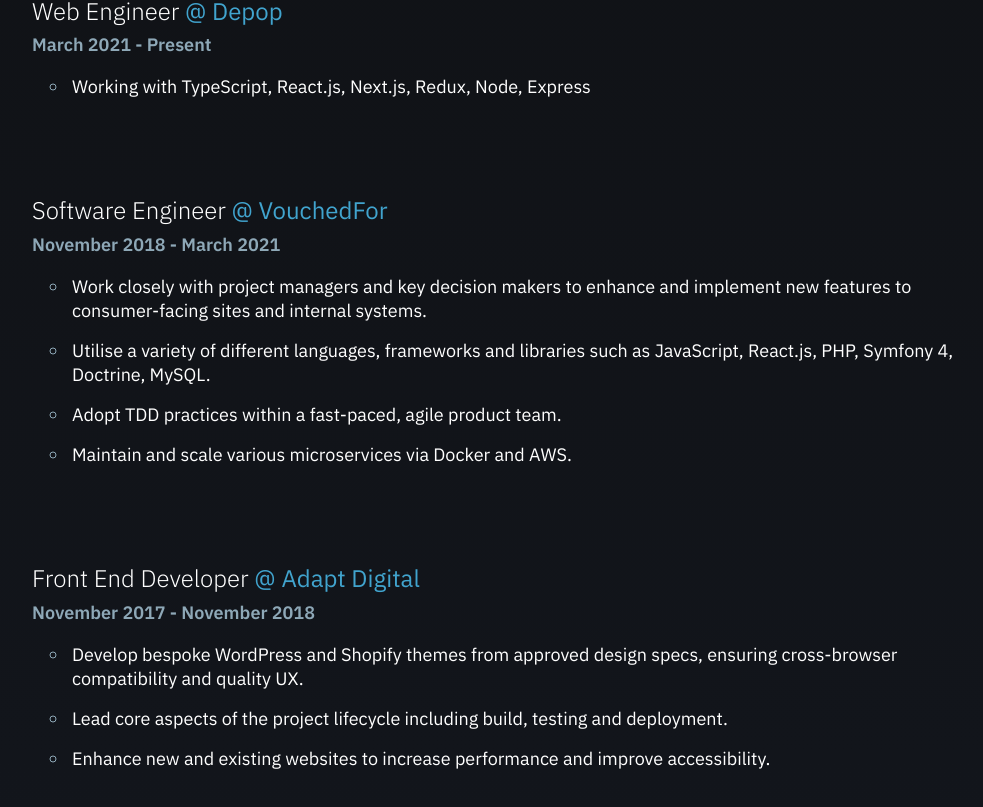
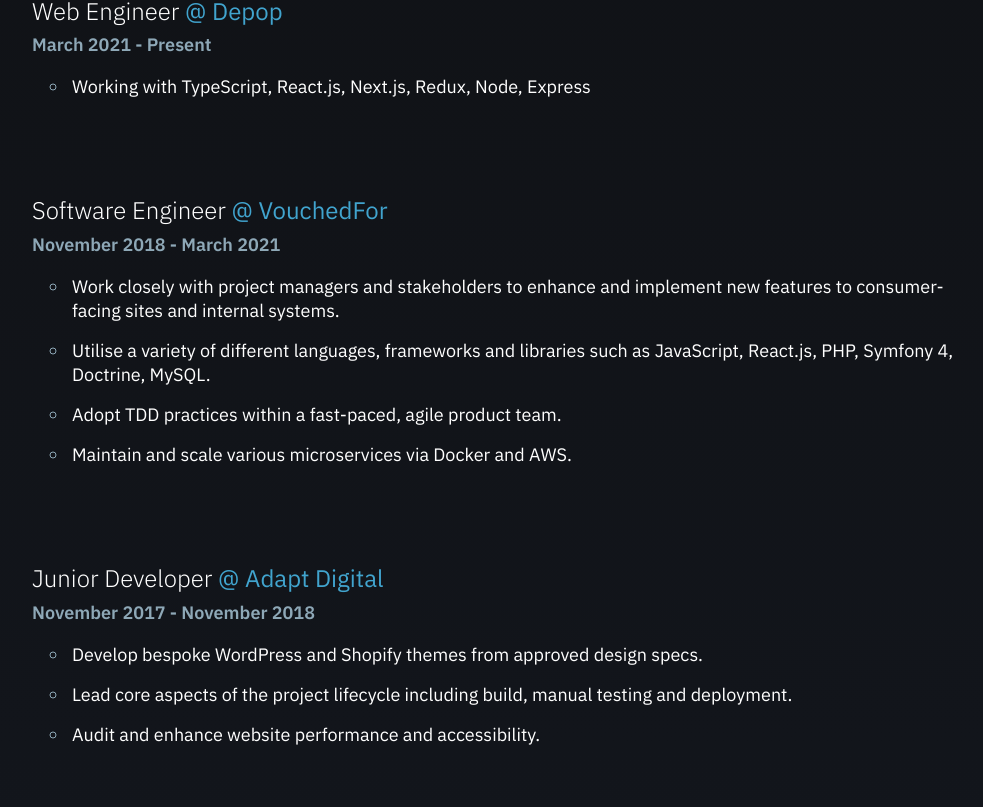
Before and after one commit to gammatitan/portfolio-v2, a Next.js app: page / in a window 1280 px wide. Shown: the part 1102-1909 px from the top of the page, without its empty margins (143-1126 px from the left). Built offline with nearby package versions, Linux system fonts and the light colour scheme.

Commit message:
Update experience copy

```diff
--- a/containers/Home/Sections/Experience.tsx
+++ b/containers/Home/Sections/Experience.tsx
@@ -2,13 +2,13 @@
 import Section from '../../../components/Section';
 import Typography from '../../../components/Typography';
 import HomeSection from '../../../constants/homeSections';
-import EXPERIENCES from '../../../content/Experiences';
+import { EXPERIENCE_LIST } from '../../../content/Experiences';
 
 const Experience = () => {
   return (
     <Section id={HomeSection.Experience}>
       <Typography variant="subheading">Experience</Typography>
-      <ExperienceList list={EXPERIENCES} />
+      <ExperienceList list={EXPERIENCE_LIST} />
     </Section>
   );
 };
--- a/content/Experiences.ts
+++ b/content/Experiences.ts
@@ -6,7 +6,7 @@
   responsibilities: string[];
 };
 
-const EXPERIENCES: Experience[] = [
+export const EXPERIENCE_LIST: Experience[] = [
   {
     jobTitle: 'Web Engineer',
     company: 'Depop',
@@ -22,23 +22,21 @@
     companyUrl: 'https://vouchedfor.co.uk',
     employmentPeriod: 'November 2018 - March 2021',
     responsibilities: [
-      'Work closely with project managers and key decision makers to enhance and implement new features to consumer-facing sites and internal systems.',
+      'Work closely with project managers and stakeholders to enhance and implement new features to consumer-facing sites and internal systems.',
       'Utilise a variety of different languages, frameworks and libraries such as JavaScript, React.js, PHP, Symfony 4, Doctrine, MySQL.',
       'Adopt TDD practices within a fast-paced, agile product team.',
       'Maintain and scale various microservices via Docker and AWS.',
     ],
   },
   {
-    jobTitle: 'Front End Developer',
+    jobTitle: 'Junior Developer',
     company: 'Adapt Digital',
     companyUrl: 'https://adapt.digital',
     employmentPeriod: 'November 2017 - November 2018',
     responsibilities: [
-      'Develop bespoke WordPress and Shopify themes from approved design specs, ensuring cross-browser compatibility and quality UX.',
-      'Lead core aspects of the project lifecycle including build, testing and deployment.',
-      'Enhance new and existing websites to increase performance and improve accessibility.',
+      'Develop bespoke WordPress and Shopify themes from approved design specs.',
+      'Lead core aspects of the project lifecycle including build, manual testing and deployment.',
+      'Audit and enhance website performance and accessibility.',
     ],
   },
 ];
-
-export default EXPERIENCES;
```
